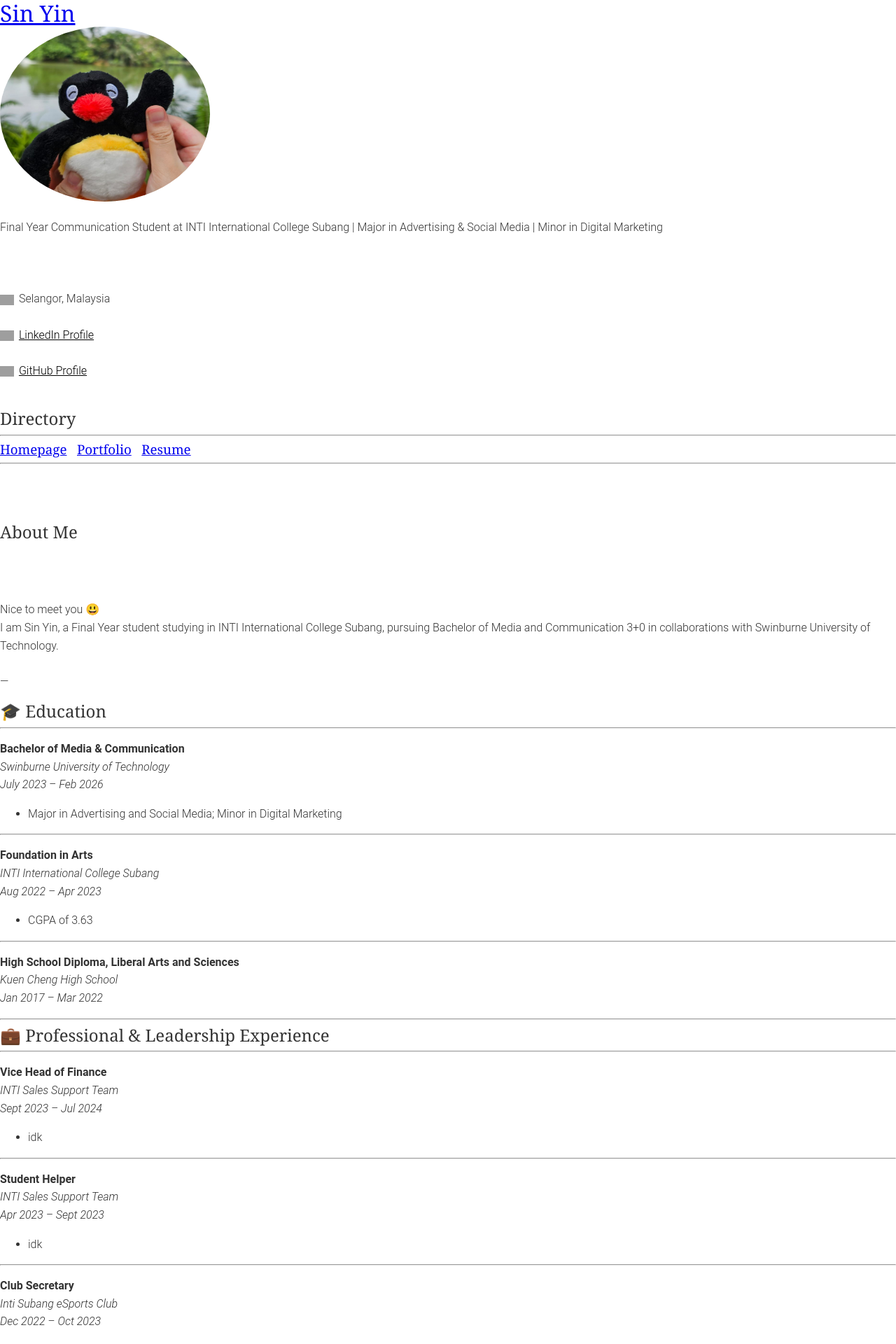
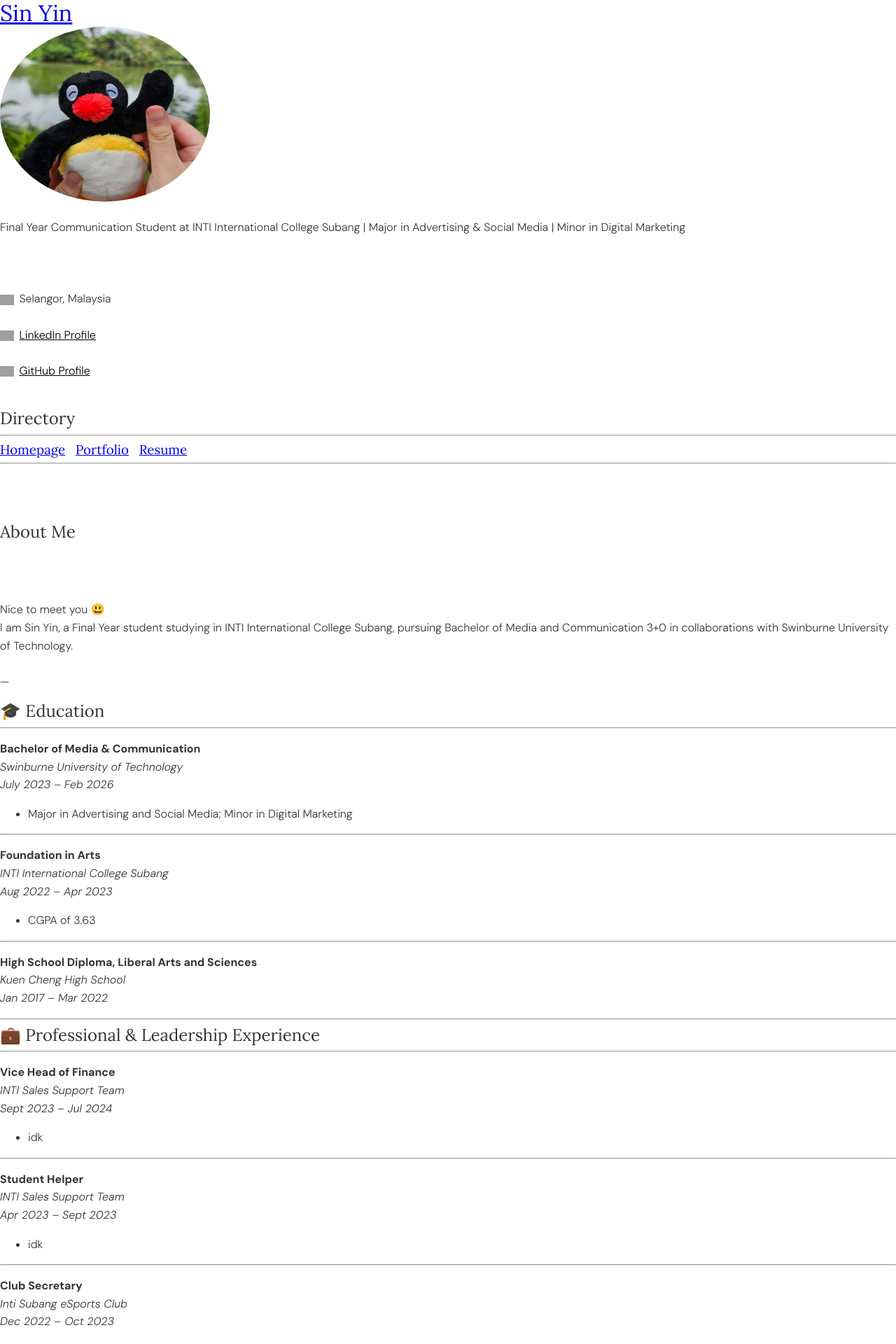
Before and after one commit to SinzyYin/SinzyYin.github.io, a Jekyll site: the page built from index.md, in a window 1280 px wide. Shown: the top 1920 px of the page at 70% size. Built offline with Jekyll 4.4.1, drawn with Linux system fonts in a browser that asks for light colours; some web fonts are replaced; our own code applies the rules of GitHub Pages for plain Markdown files; a script that is not in the unit is left out; grey boxes are pictures that could not be loaded.

Commit message:
change font

```diff
--- a/_layouts/default.html
+++ b/_layouts/default.html
@@ -29,7 +29,7 @@
    <style>
       /* Global Styles */
       body {
-          font-family: 'Roboto', 'Arial', 'Helvetica Neue', sans-serif !important;
+          font-family: 'DM Sans', 'Arial', 'Helvetica Neue', sans-serif !important;
           font-weight: 300 !important;
           font-style: normal !important;
           margin: 0 !important;
@@ -56,7 +56,7 @@
 
       /* Headings */
       h1, h2, h3, h4, h5, h6 {
-          font-family: 'Source Serif Pro', 'Georgia', 'Times New Roman', serif !important;
+          font-family: 'Lora', 'Georgia', 'Times New Roman', serif !important;
           font-weight: 400 !important;
           margin: 0 !important;
           line-height: 1.2 !important;
@@ -67,6 +67,7 @@
           font-weight: 600 !important;
       }
       </style>
+
 
 
 
```
